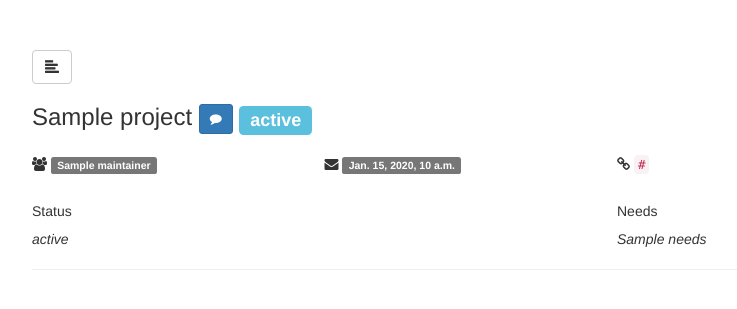
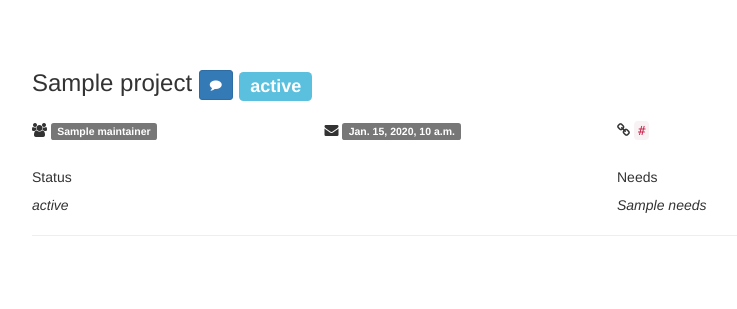
Before and after one commit to jayfk/fundingoss.com, a Django app: template funding/templates/projects/list.html in a window 1280 px wide. Shown: the part 51-360 px from the top of the page, without its empty margins (38-775 px from the left). Run offline with Django 3.2, Linux system fonts and the light colour scheme; the template is opened without the code that fills it: most values are stand-ins (such as "Sample title", 1, 10 or a date in 2020); data that the repository does not hold is empty; parts of the project's set-up code (start-up, migrations or seed data) failed here and were passed over; some libraries are stand-ins or nearby versions.

Commit message:
remove the test button

```diff
--- a/funding/templates/projects/list.html
+++ b/funding/templates/projects/list.html
@@ -1,9 +1,6 @@
 {% extends "base.html" %}
 
 {% block content %}
-  <button type="button" class="btn btn-default" aria-label="Left Align">
-  <span class="glyphicon glyphicon-align-left" aria-hidden="true"></span>
-</button>
   <div class="row">
     <div class="col-sm-12">
       {% for project in projects %}
```
